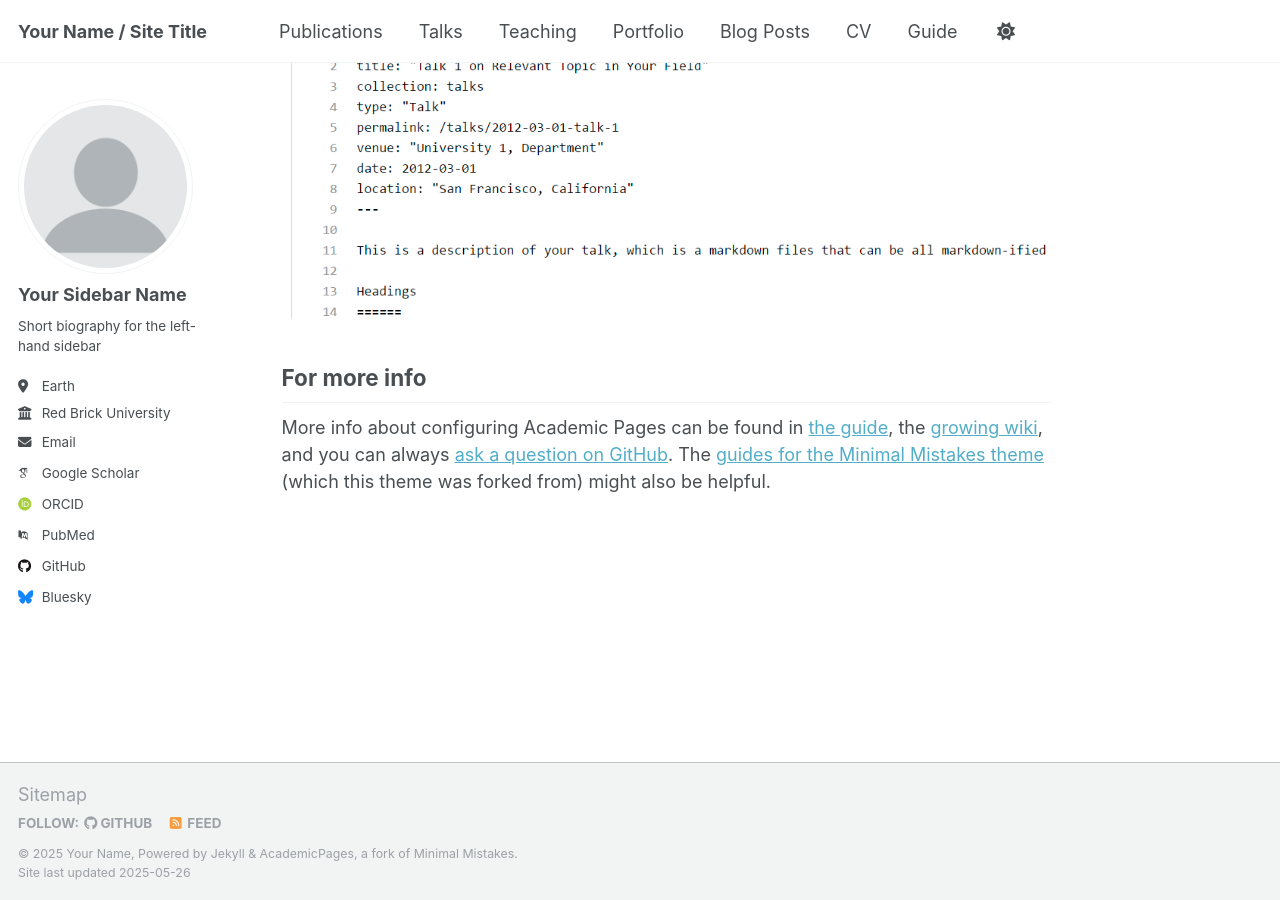
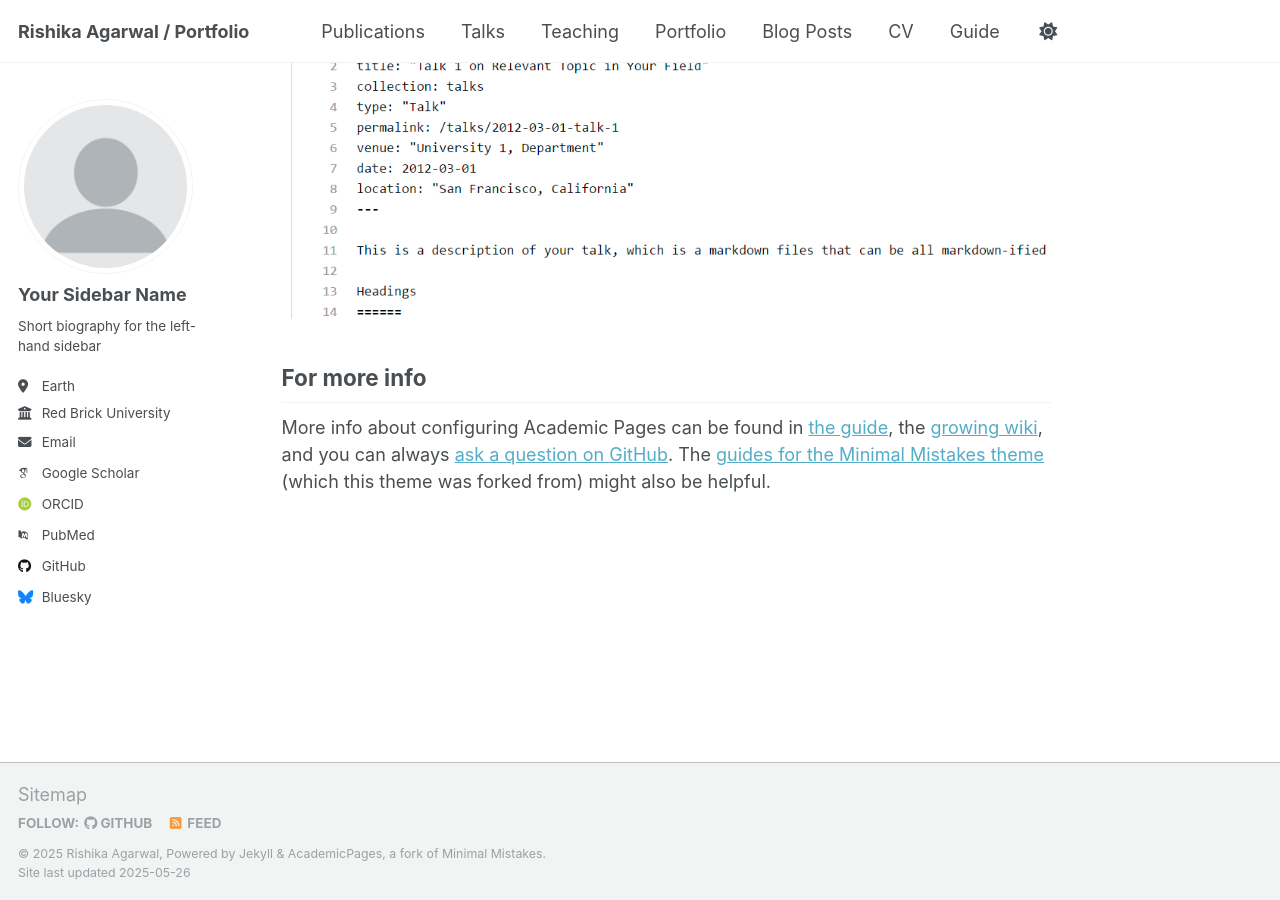
Before and after one commit to RishikaAgarwal2025/RishikaAgarwal2025.github.io, a Jekyll site: the page built from _pages/about.md, in a window 1280 px wide and 900 px high, scrolled down 2636 px. Built offline with Jekyll 4.4.1, drawn with Linux system fonts in a browser that asks for light colours; some web fonts are replaced.

Commit message:
Update _config.yml

```diff
--- a/_config.yml
+++ b/_config.yml
@@ -9,13 +9,14 @@
 # Basic Site Settings
 locale                   : "en-US"
 site_theme               : "default"
-title                    : "Your Name / Site Title"
+title                    : "Rishika Agarwal / Portfolio"
 title_separator          : "-"
-name                     : &name "Your Name"
-description              : &description "personal description"
-url                      : https://academicpages.github.io # the base hostname & protocol for your site e.g. "https://[your GitHub username].github.io" or if you already have some other page hosted on Github then use "https://[your GitHub username].github.io/[Your Repo Name]"
-baseurl                  : "" # the subpath of your site, e.g. "/blog"
-repository               : "academicpages/academicpages.github.io"
+name                     : &name "Rishika Agarwal"
+description              : &description "Postgraduate in Business Analytics passionate about leveraging data to drive strategic business solutions."
+url                      : "https://rishikaagarwal2025.github.io"  # full URL of your GitHub Pages site
+baseurl                  : ""  # keep this blank if using username.github.io
+repository               : "RishikaAgarwal2025/RishikaAgarwal2025.github.io"
+
 
 # Site Author - The following control what appear as part of the author content on the side bar.
 #               If a field is blank the icon and link will not appear, otherwise it will be shown.
```
